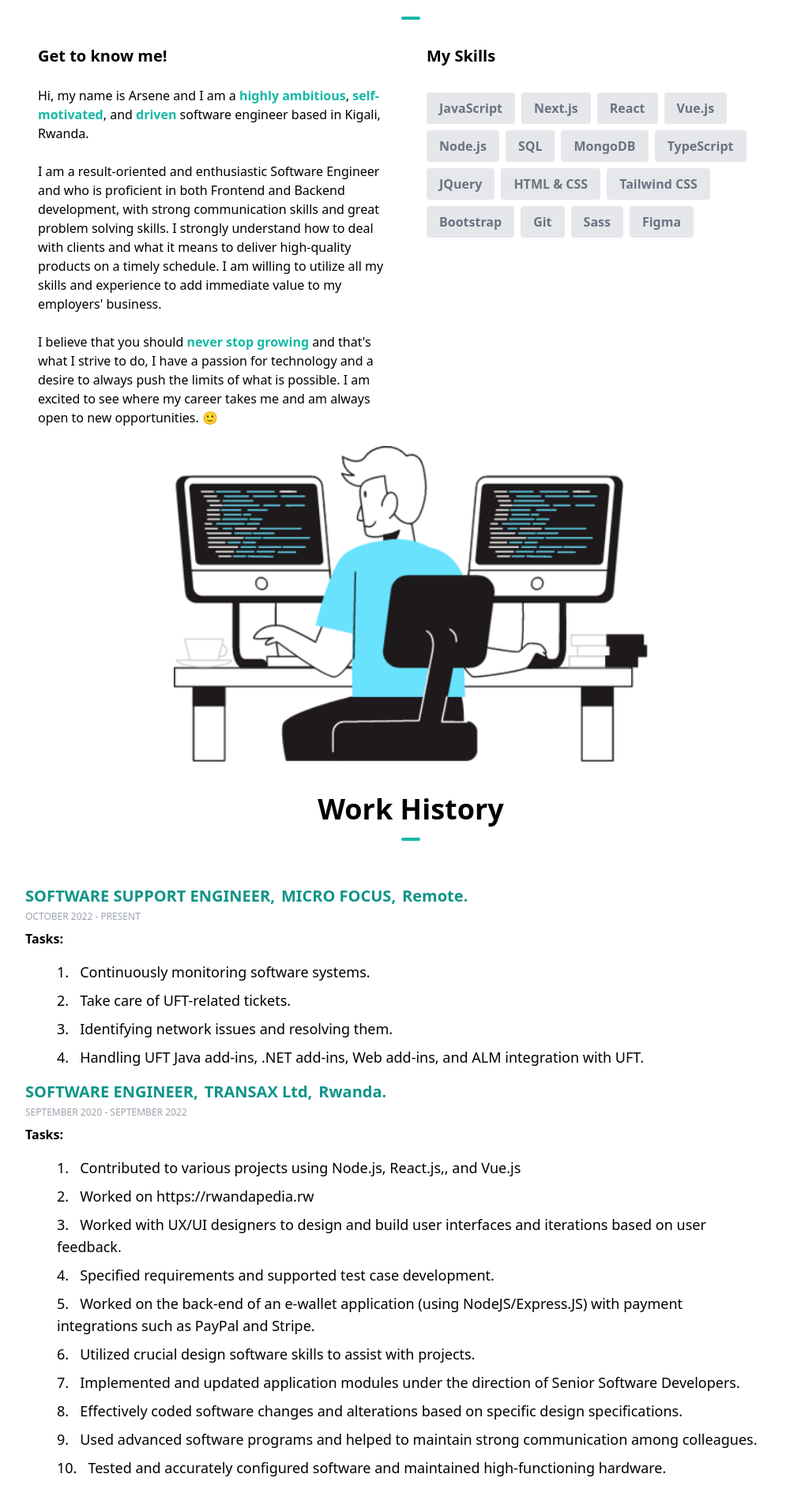
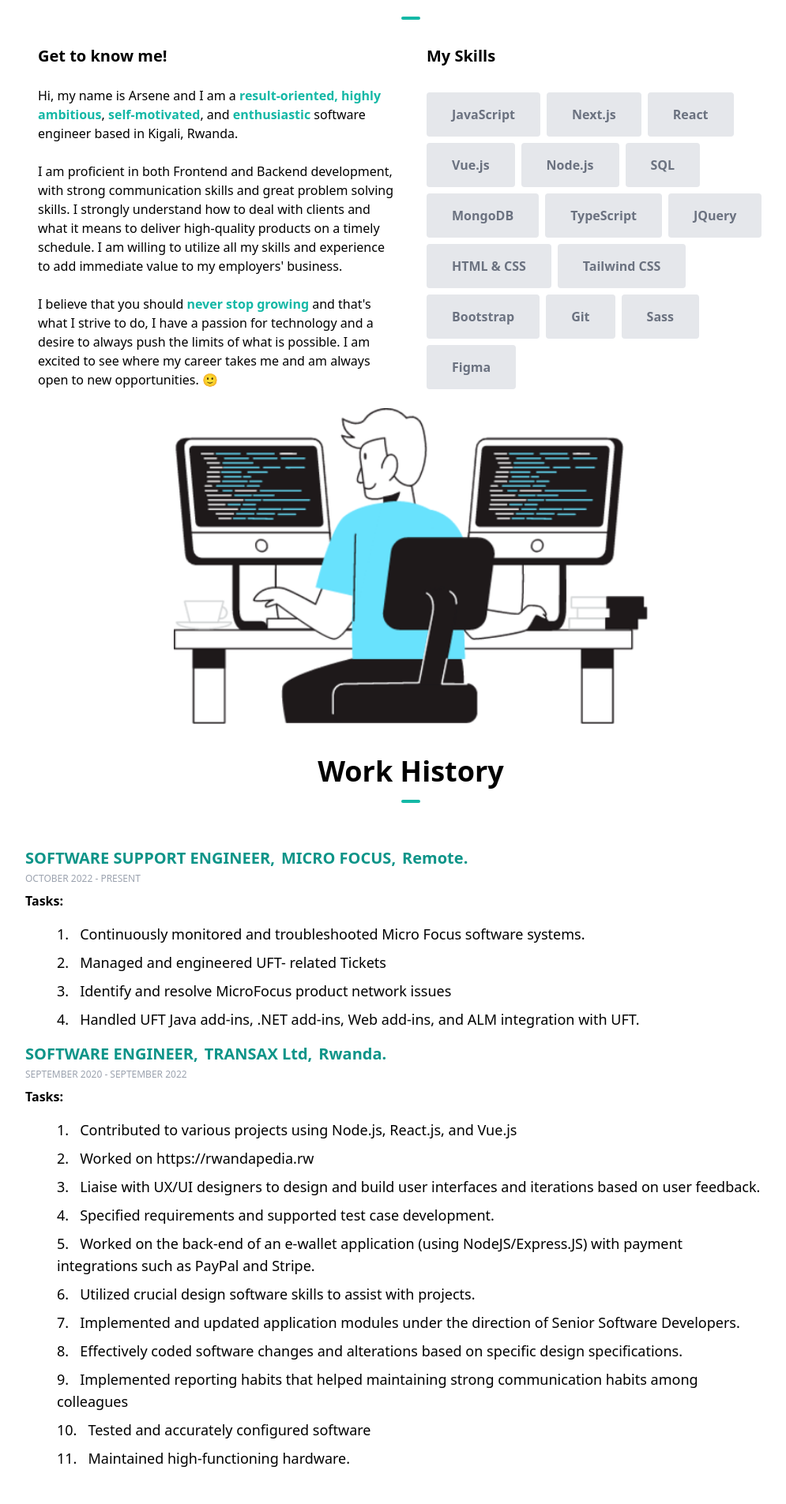
Before and after one commit to ArseneNgenzi/my-portfolio, a Next.js app: page / in a window 1280 px wide. Shown: the part 995-2900 px from the top of the page at 79% size, without its empty margins (120-1115 px from the left). Built offline with nearby package versions, Linux system fonts and the light colour scheme.

Commit message:
Fixed typos in the project

```diff
--- a/components/AboutSection.tsx
+++ b/components/AboutSection.tsx
@@ -37,6 +37,7 @@ const AboutSection = () => {
 							</h1>
 							<p>
 								Hi, my name is Arsene and I am a{" "}
+								<span className="font-bold text-teal-500">{`result-oriented, `}</span>
 								<span className="font-bold text-teal-500">
 									{"highly ambitious"}
 								</span>
@@ -46,29 +47,21 @@ const AboutSection = () => {
 								</span>
 								, and
 								<span className="font-bold text-teal-500">
-									{" driven"}
+									{" enthusiastic"}
 								</span>{" "}
 								software engineer based in Kigali, Rwanda.
 							</p>
 							{/* <br /> */}
-							{/* <p>
-              I graduated from California State University, Northridge in 2019
-              with a BS in Computer Engineering and have been working in the
-              field ever since.
-            </p> */}
-							{/* <br /> */}
-							{/* <p>
-              I have a wide range of hobbies and passions that keep me busy.
-              From reading, playing sports, traveling, to making YouTube videos,
-              I am always seeking new experiences and love to keep myself
-              engaged and learning new things.
-            </p> */}
 							<br />
 							<p>
-								I am a result-oriented and enthusiastic Software Engineer and who is proficient in both Frontend and Backend development, with strong communication skills and great problem solving skills. I strongly understand how to deal with clients and what it means to deliver high-quality products on a timely schedule. I am willing to utilize all my skills and experience to add immediate value to my employers' business.
-
+								I am proficient in both Frontend and Backend development, with
+								strong communication skills and great problem solving skills. I
+								strongly understand how to deal with clients and what it means
+								to deliver high-quality products on a timely schedule. I am
+								willing to utilize all my skills and experience to add immediate
+								value to my employers' business.
 							</p>
-							<br/>
+							<br />
 							<p>
 								I believe that you should{" "}
 								<span className="font-bold text-teal-500">
@@ -87,7 +80,7 @@ const AboutSection = () => {
 									return (
 										<p
 											key={idx}
-											className="bg-gray-200 px-4 py-2 mr-2 mt-2 text-gray-500 rounded font-semibold"
+											className="bg-gray-200 px-4 md:px-8 py-2 md:py-4 mr-2 mt-2 text-gray-500 rounded font-semibold"
 										>
 											{item.skill}
 										</p>
--- a/components/WorkHistory.tsx
+++ b/components/WorkHistory.tsx
@@ -20,10 +20,10 @@ export interface WorkProps {
             jobLocation: ' Remote',
             jobDate: 'OCTOBER 2022 - PRESENT',
             jobTasks: [
-                'Continuously monitoring software systems.',
-                'Take care of UFT-related tickets.',
-                'Identifying network issues and resolving them.',
-                'Handling UFT Java add-ins, .NET add-ins, Web add-ins, and ALM integration with UFT.'
+                'Continuously monitored and troubleshooted Micro Focus software systems.',
+                'Managed and engineered UFT- related Tickets',
+                'Identify and resolve MicroFocus product network issues',
+                'Handled UFT Java add-ins, .NET add-ins, Web add-ins, and ALM integration with UFT.'
             ]
         },
         {
@@ -32,16 +32,17 @@ export interface WorkProps {
             jobLocation: ' Rwanda',
             jobDate: 'SEPTEMBER 2020 - SEPTEMBER 2022',
             jobTasks: [
-                'Contributed to various projects using Node.js, React.js,, and Vue.js',
+                'Contributed to various projects using Node.js, React.js, and Vue.js',
                 'Worked on https://rwandapedia.rw',
-                'Worked with UX/UI designers to design and build user interfaces and iterations based on user feedback.',
+                'Liaise with UX/UI designers to design and build user interfaces and iterations based on user feedback.',
                 'Specified requirements and supported test case development.',
                 'Worked on the back-end of an e-wallet application (using NodeJS/Express.JS) with payment integrations such as PayPal and Stripe.',
                 'Utilized crucial design software skills to assist with projects.',
                 'Implemented and updated application modules under the direction of Senior Software Developers.',
                 'Effectively coded software changes and alterations based on specific design specifications.',
-                'Used advanced software programs and helped to maintain strong communication among colleagues.',
-                'Tested and accurately configured software and maintained high-functioning hardware.',
+                'Implemented reporting habits that helped maintaining strong communication habits among colleagues',
+                'Tested and accurately configured software',
+                'Maintained high-functioning hardware.',
 
             ]
         },
```
Lines whose indentation alone changed are shown as unchanged.
